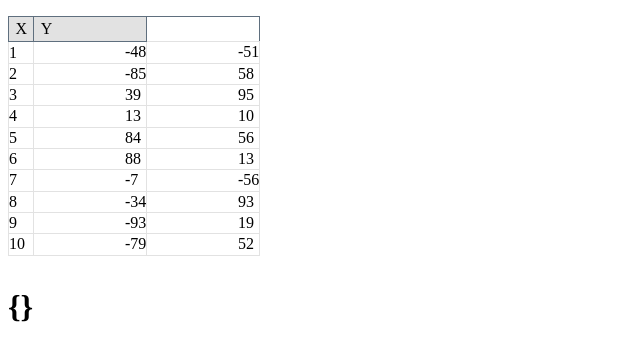
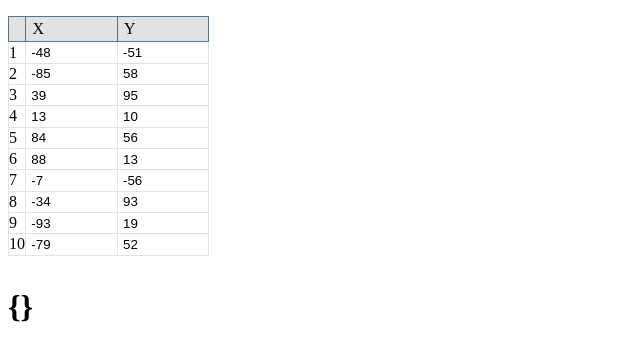
Before and after one commit to webDva/KawaiiPredicts, an Angular app in the folder frontend/: page / in a window 1280 px wide. Shown: the top 360 px of the page, without its empty margins (0-640 px from the left). Built offline with nearby package versions, Linux system fonts and the light colour scheme.

Commit message:
fixed mistake with input values

```diff
--- a/frontend/src/app/app.component.html
+++ b/frontend/src/app/app.component.html
@@ -1,12 +1,13 @@
 <table>
     <tr (click)="generateData()">
+        <th></th>
         <th>X</th>
         <th>Y</th>
     </tr>
     <tr *ngFor="let d of dataPairs; let i = index;">
         <td>{{i + 1}}</td>
-        <td><input type="number"/>{{d[0]}}</td>
-        <td><input type="number"/>{{d[1]}}</td>
+        <td><input type="number" value="{{d[0]}}"/></td>
+        <td><input type="number" value="{{d[1]}}"/></td>
     </tr>
 </table>
 <h1 (click)="getRegression(dset)">
```
